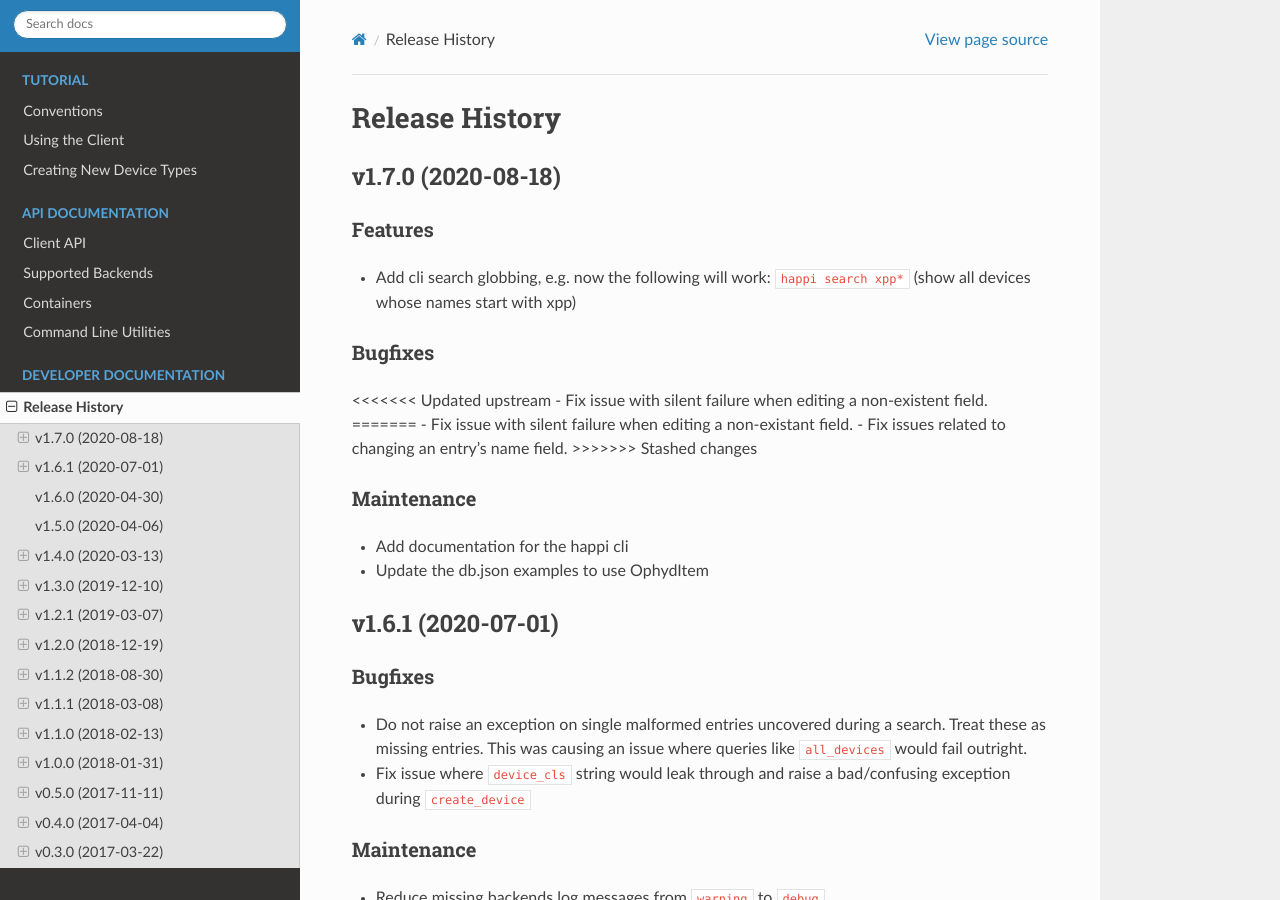
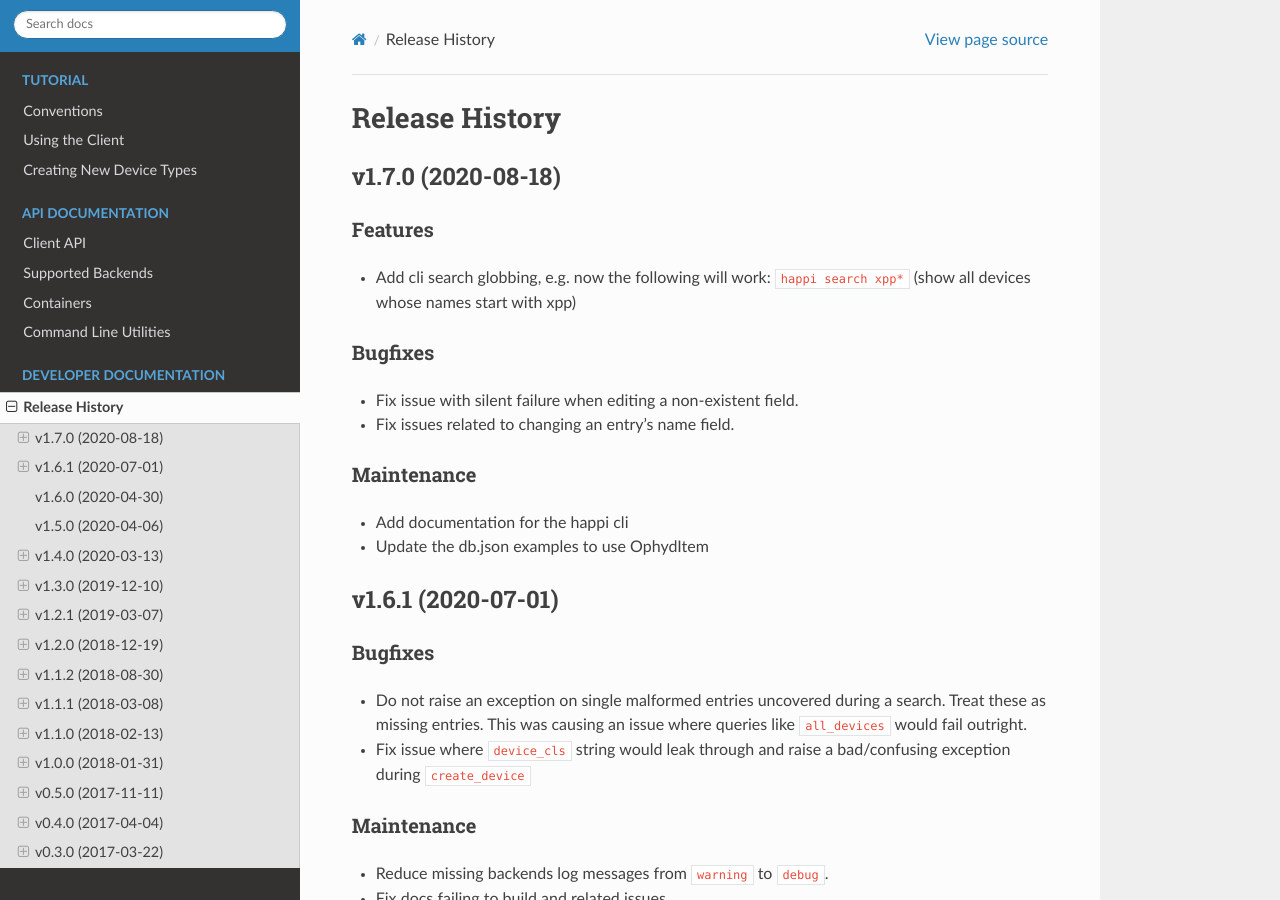
Before and after one commit to pcdshub/happi, a Sphinx documentation site: the page built from docs/source/releases.rst, in a window 1280 px wide and 900 px high. Built offline with Sphinx 7.4.7 and the Read the Docs theme 2.0.0, drawn with Linux system fonts in a browser that asks for light colours.

Commit message:
DOC: remove merge artifacts

```diff
--- a/docs/source/releases.rst
+++ b/docs/source/releases.rst
@@ -12,12 +12,8 @@ Features
 
 Bugfixes
 --------
-<<<<<<< Updated upstream
 - Fix issue with silent failure when editing a non-existent field.
-=======
-- Fix issue with silent failure when editing a non-existant field.
 - Fix issues related to changing an entry's name field.
->>>>>>> Stashed changes
 
 Maintenance
 -----------
```
